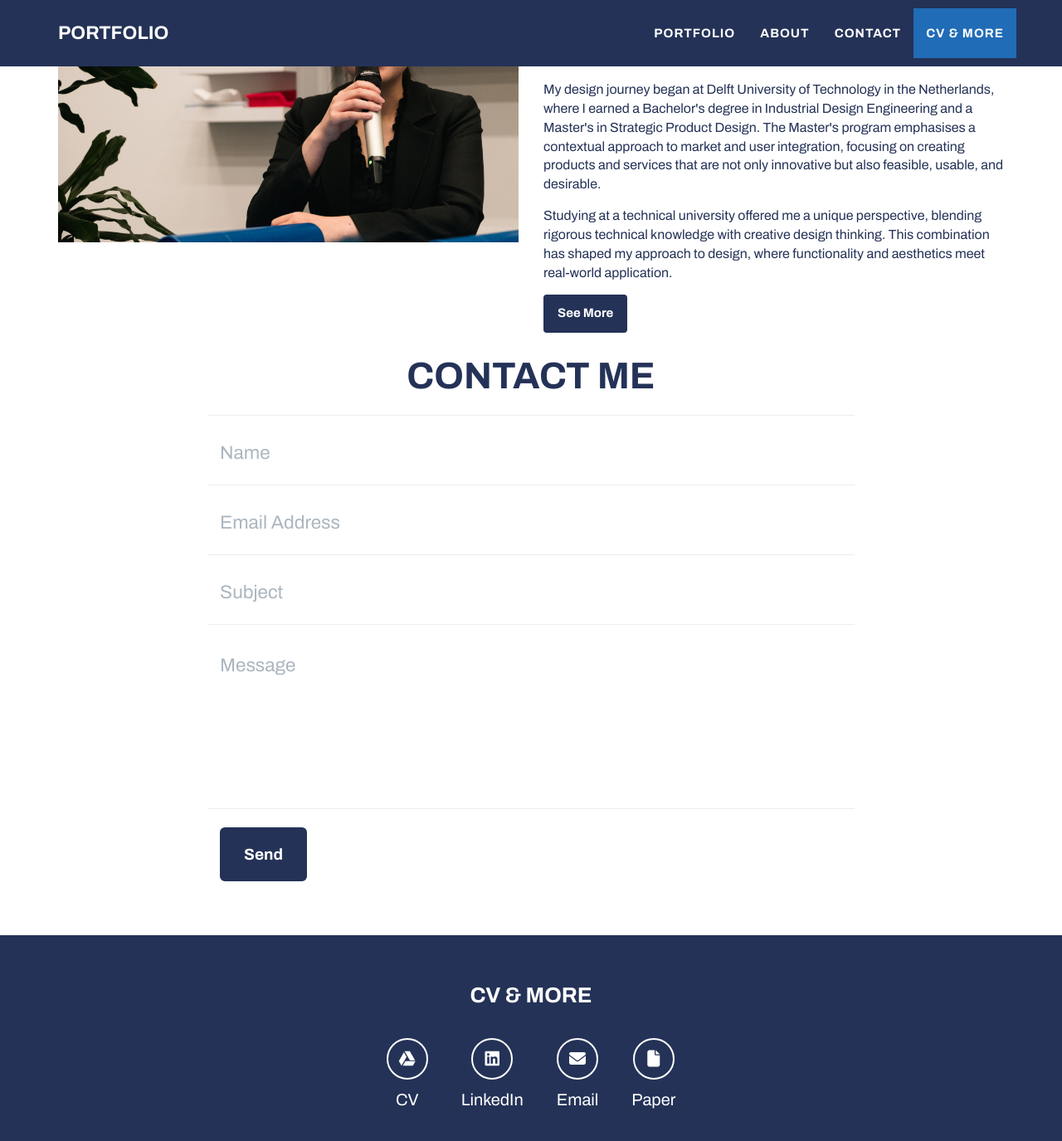
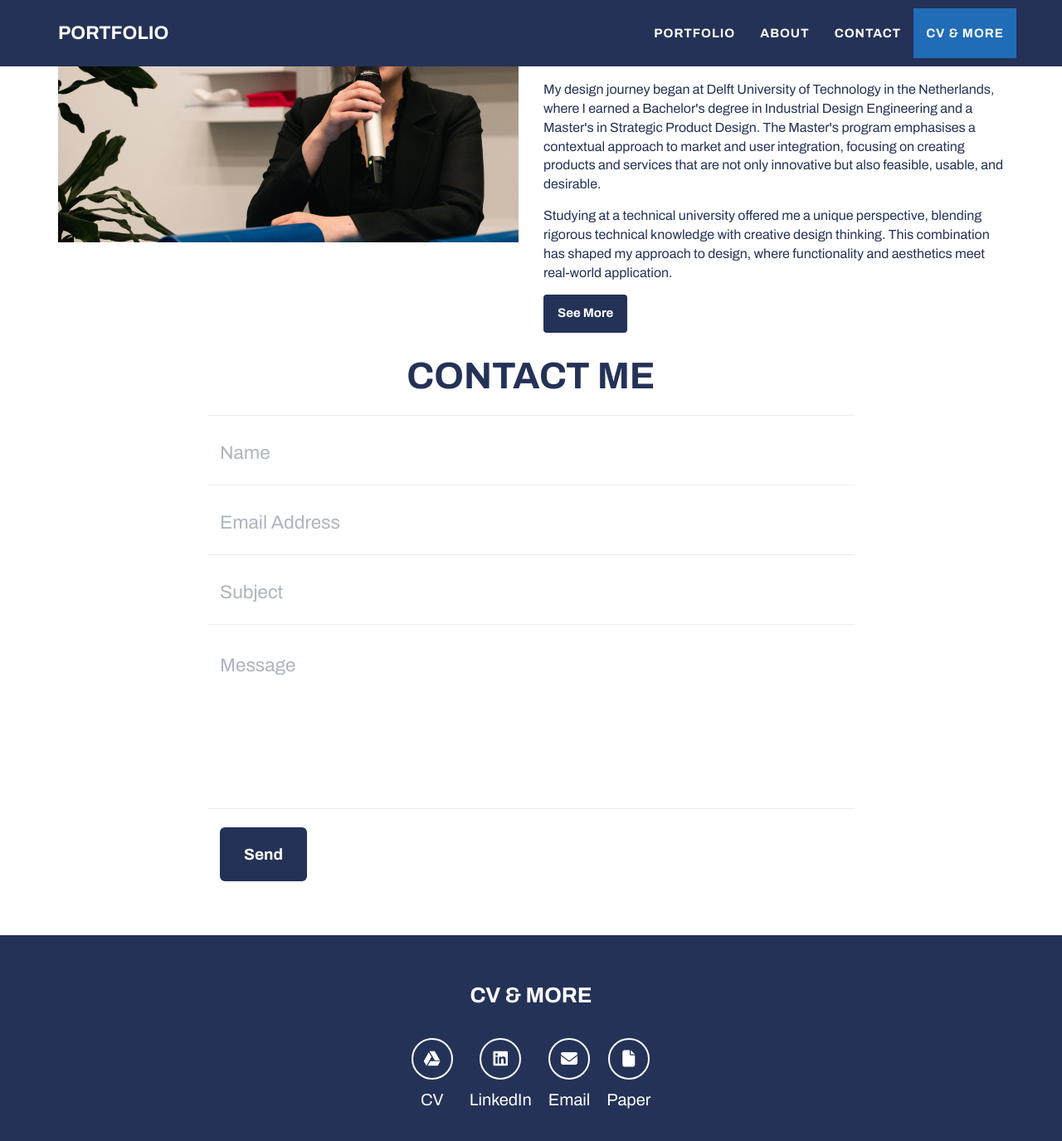
Before and after one commit to Kelly-Portfolio/Kelly-Portfolio.github.io, a Jekyll site: the page built from _posts/2014-07-18-project-1.markdown, in a window 1280 px wide and 1400 px high, scrolled down 1386 px. Shown: the top 1375 px of the window at 83% size. Built offline with Jekyll 4.4.1, drawn with Linux system fonts in a browser that asks for light colours.

Commit message:
smaller gap 10

```diff
--- a/_includes/css/main.css
+++ b/_includes/css/main.css
@@ -462,7 +462,7 @@ footer .footer-col {
 ul.list-inline {
     display: grid;
     grid-auto-flow: column;
-    grid-gap: 30px; /* Controls space between centers */
+    grid-gap: 10px; /* Controls space between centers */
     justify-content: center;
     padding-left: 0;
     margin: 0;
```
